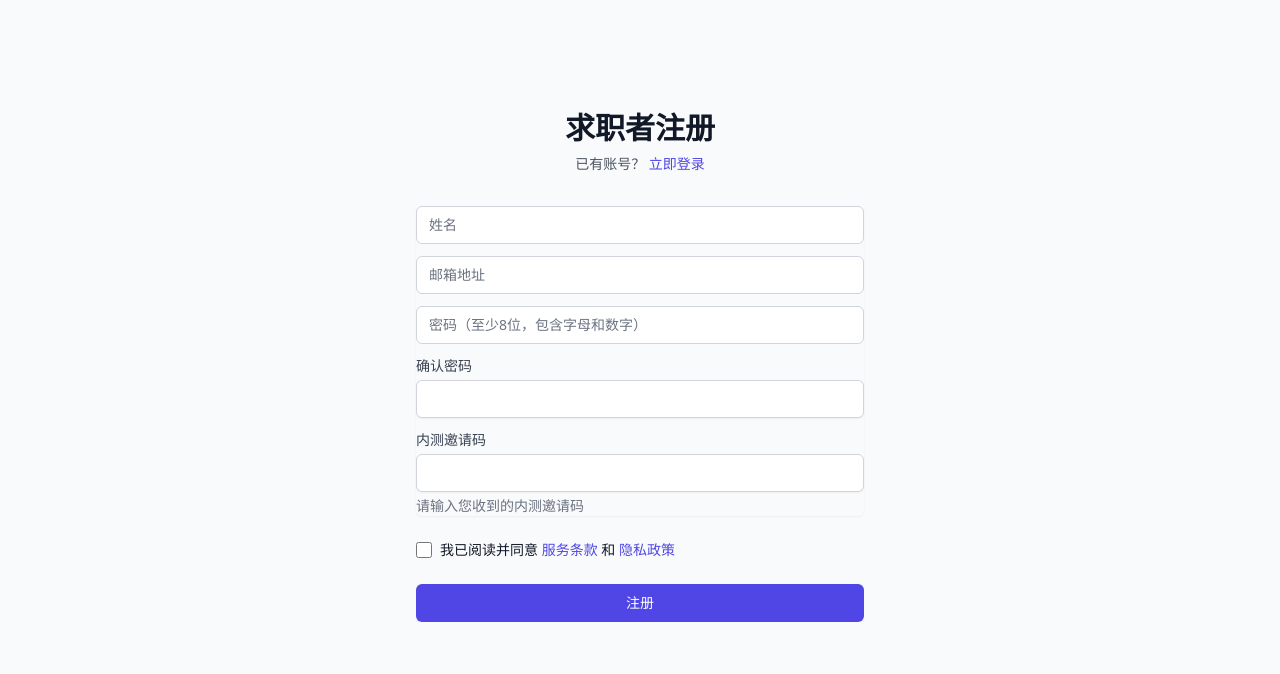
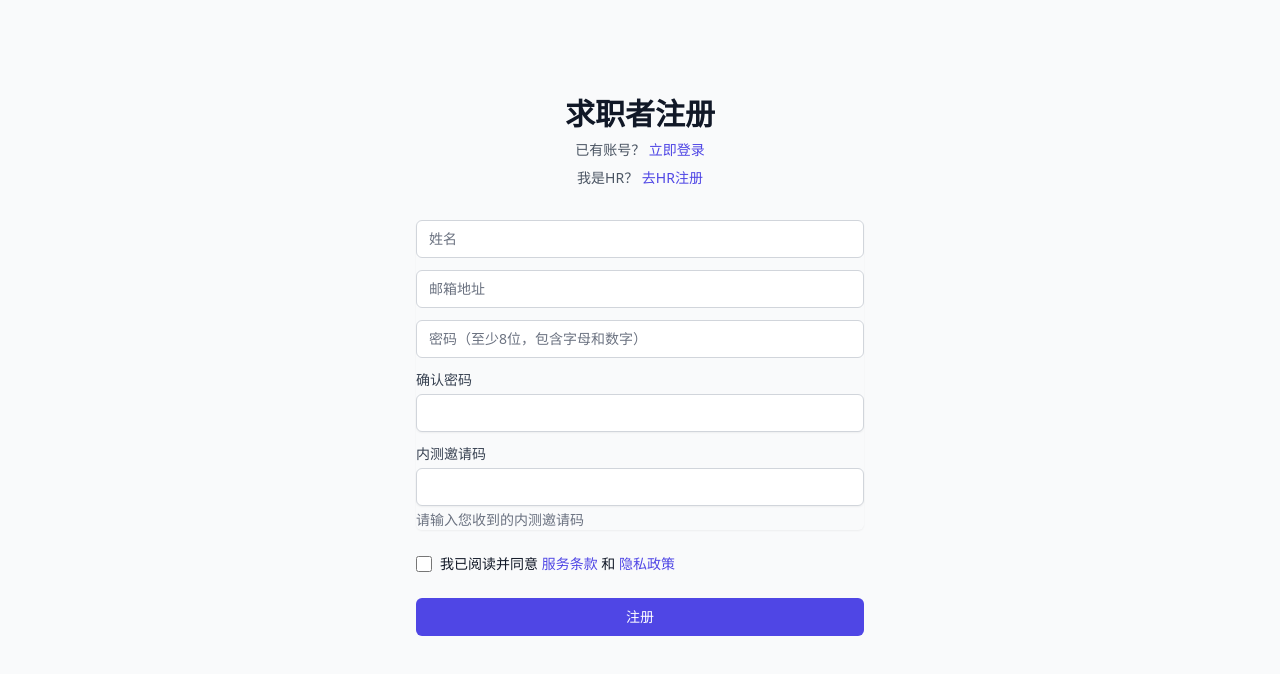
Before and after one commit to ziiii4477/nexjob, a website: page pages/jobseeker-register.html in a window 1280 px wide. Shown: the part 78-752 px from the top of the page. Drawn offline with nearby package versions, Linux system fonts and the light colour scheme.

```diff
--- a/pages/jobseeker-register.html
+++ b/pages/jobseeker-register.html
@@ -29,6 +29,12 @@
                     已有账号？
                     <a href="login.html" class="font-medium text-indigo-600 hover:text-indigo-500">
                         立即登录
+                    </a>
+                </p>
+                <p class="mt-2 text-center text-sm text-gray-600">
+                    我是HR？
+                    <a href="hr-register.html" class="font-medium text-indigo-600 hover:text-indigo-500">
+                        去HR注册
                     </a>
                 </p>
             </div>
```
